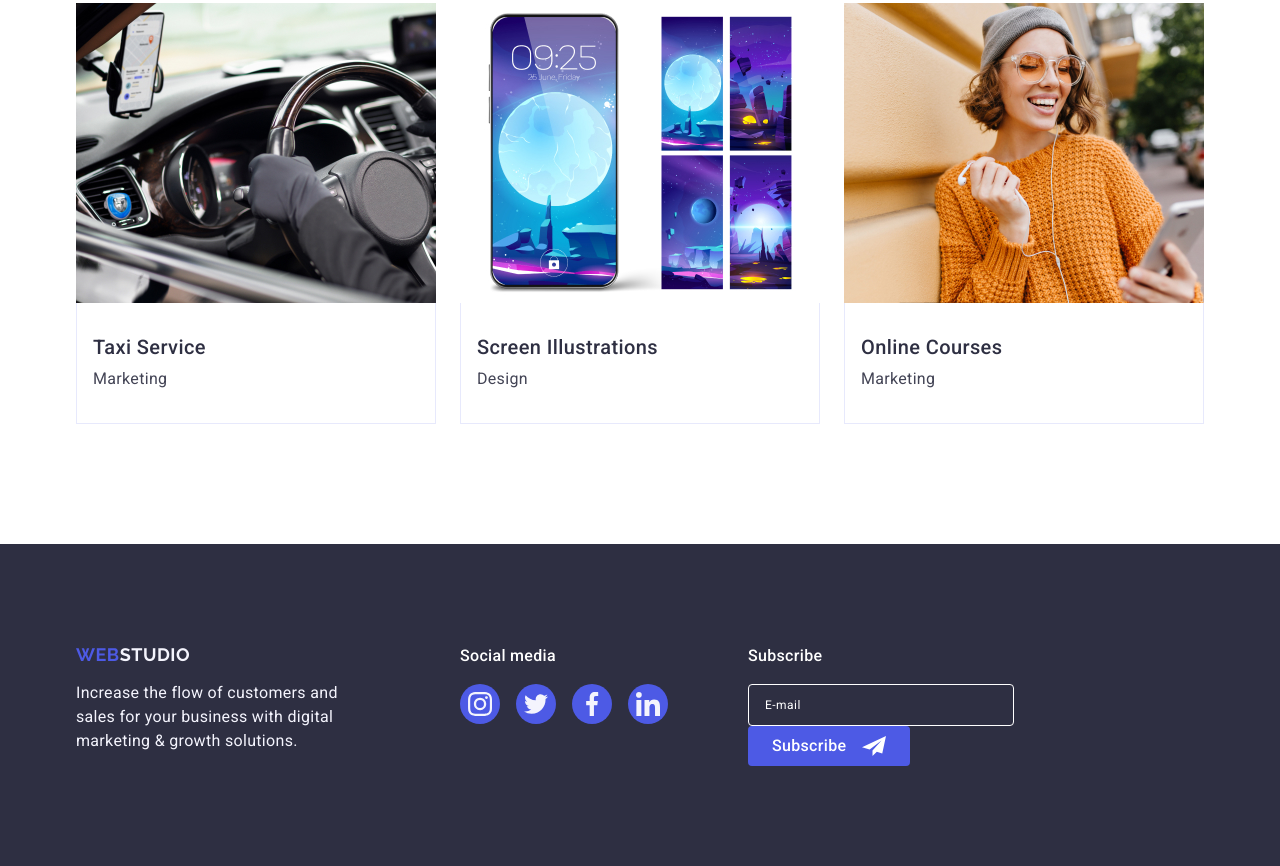
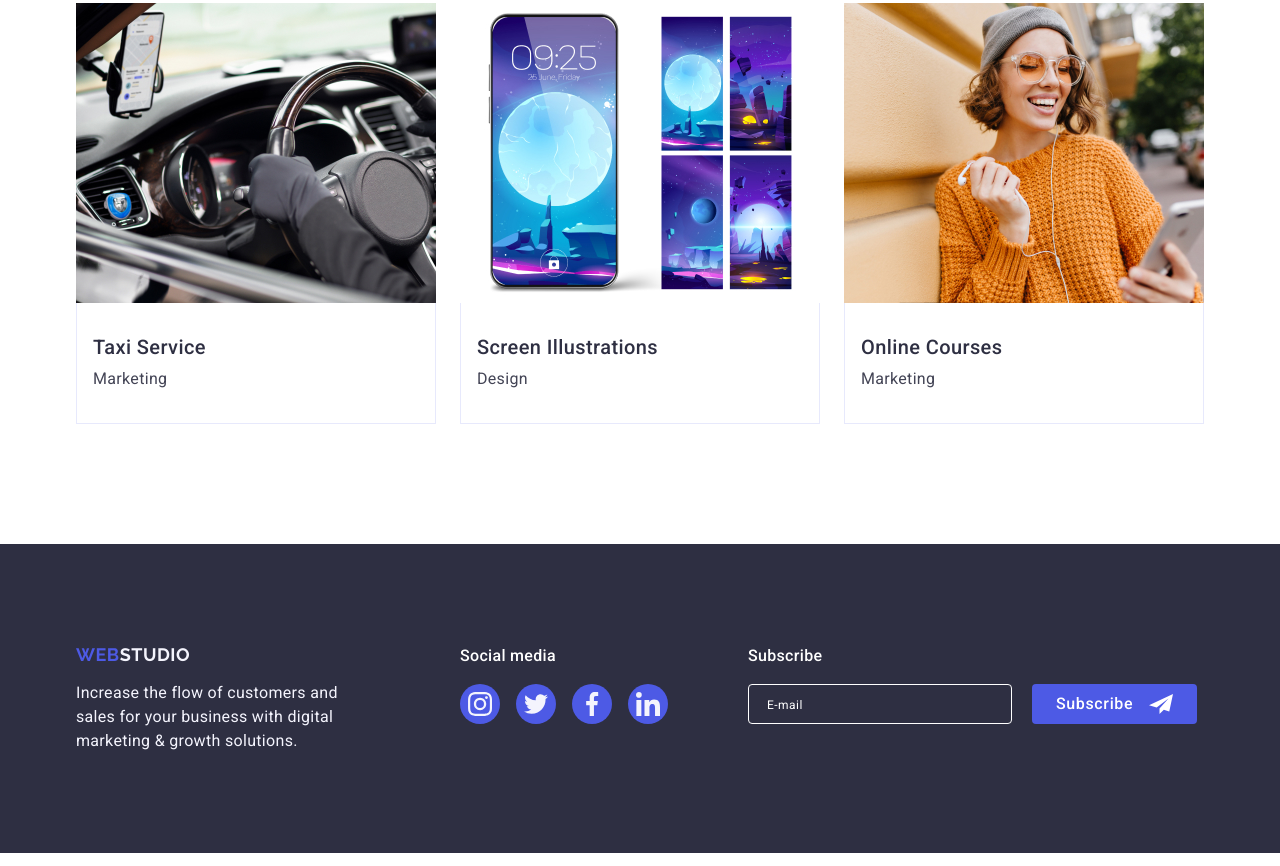
Before and after one commit to MaDeR04eK/goit-markup-hw-05, a plain HTML site: page index.html in a window 1280 px wide. Shown: the part 2622-3488 px from the top of the page. Drawn offline with nearby package versions, Linux system fonts and the light colour scheme.

Commit message:
add form in footer

```diff
--- a/css/style.css
+++ b/css/style.css
@@ -497,57 +497,54 @@ margin-right: 120px;
 }
 
 .subscribe-footer {
+    display: block;
+    margin-bottom: 16px;
     margin-right: 24px;
-}
-
-.text-subscribe {
+    font-family: Roboto;
     font-size: 16px;
     font-weight: 500;
     line-height: 1.5;
     letter-spacing: 0.02em;
     color: var(--main-color-light);
-    margin-bottom: 16px;
 }
 
-.text-email {
+.email-form {
+    border: 1px solid var(--main-color-light);
+    border-radius: 4px;
+    background-color: var(--main-color-dark);
+    width: 264px;
+    height: 40px;
+    margin-right: 16px;
     color: var(--main-color-light);
+
+}
+
+.email-form::placeholder {
+    color: var(--WHITE, #FFF);
     font-size: 12px;
     font-weight: 400;
     line-height: 2;
     letter-spacing: 0.04em;
-    padding: 8px 212px 8px 16px;
-    border-radius: 4px;
-    border: 1px solid var(--main-color-light);
+    padding: 8px 16px;
 }
 
-.subscribe-button {
+.button-footer {
     display: inline-flex;
+    justify-content: center;
+    text-align: center;
+    gap: 16px;
     padding: 8px 24px;
-    justify-content: center;
-    align-items: center;
-    gap: 16px;
     background-color: var(--logo-button-color);
-    color: var(--main-color-light);
+    border: none;
+    border-radius: 4px;
     font-size: 16px;
     font-weight: 500;
     line-height: 1.5;
-    letter-spacing: 0.02em;
-    border: none;
-    border-radius: 4px;
+    letter-spacing: 0.04em;
+    color: var(--main-color-light);
+    cursor: pointer;
 }
 
-.subscribe {
-    display: inline-flex;
-    padding: 8px 24px;
-    justify-content: center;
-    align-items: center;
-    gap: 16px;
-    background-color: var(--logo-button-color);
-    color: var(--main-color-light);
-    font-size: 16px;
-    font-weight: 500;
-    line-height: 1.5;
-    letter-spacing: 0.02em;
-    border: none;
-    border-radius: 4px;
+.button-footer:hover {
+    background-color: var(--hover-focus);
 }
--- a/index.html
+++ b/index.html
@@ -52,13 +52,16 @@
       </div>
     </header>
     <main>
+      <!-- Main Section -->
       <section class="section-main">
         <div class="container">
           <h1 class="main-title">Effective Solutions for Your Business</h1>
           <button class="button-primary" type="button">Order Service</button>
         </div>
       </section>
+      <!-- END Main Section -->
 
+      <!-- Goals Section -->
       <section class="section-goals">
         <div class="container">
           <h2 class="visually-hidden">Н2</h2>
@@ -114,7 +117,9 @@
           </ul>
         </div>
       </section>
+      <!-- END Goals Section -->
 
+      <!-- Team Section -->
       <section class="section-team">
         <div class="container">
           <h2 class="our-team">Our Team</h2>
@@ -293,7 +298,9 @@
           </ul>
         </div>
       </section>
+      <!-- END Team Section -->
 
+      <!-- Portfolio Section -->
       <section class="portfolio">
         <div class="container">
           <h2 class="title-portfolio">Our Portfolio</h2>
@@ -426,8 +433,10 @@
           </ul>
         </div>
       </section>
+      <!-- END Portfolio Section -->
     </main>
 
+    <!-- Footer -->
     <footer class="footer">
       <div class="container-footer">
         <div class="container-logo">
@@ -472,20 +481,14 @@
             </li>
           </ul>
         </div>
-        <div class="subscribe-footer">
-          <p class="text-subscribe">Subscribe</p>
-          <p class="text-email">E-mail</p>
-          </button>
-          <!-- <div class="subscribe-button"> -->
-          <button type="button" class="subscribe">
-            Subscribe
-            <svg width="24" height="24" class="icon-telegram">
-              <use href="./images/icons.svg#icon-telegram"></use>
-            </svg>
-          </button>
-          <!-- </div> -->
+        <div class="email-foot">
+          <form name="email-form">
+          <label class="subscribe-footer" for="email-footer">Subscribe</label>
+          <input class="email-form" type="email" id="email" name="email" placeholder="E-mail">
+          <button class="button-footer" type="submit">Subscribe <svg class="footer-icon" width="24" height="24"><use href="./images/icons.svg#icon-telegram"></use></svg></button>
+          </form>
         </div>
-      </div>
     </footer>
+    <!-- END Footer -->
   </body>
 </html>
```
